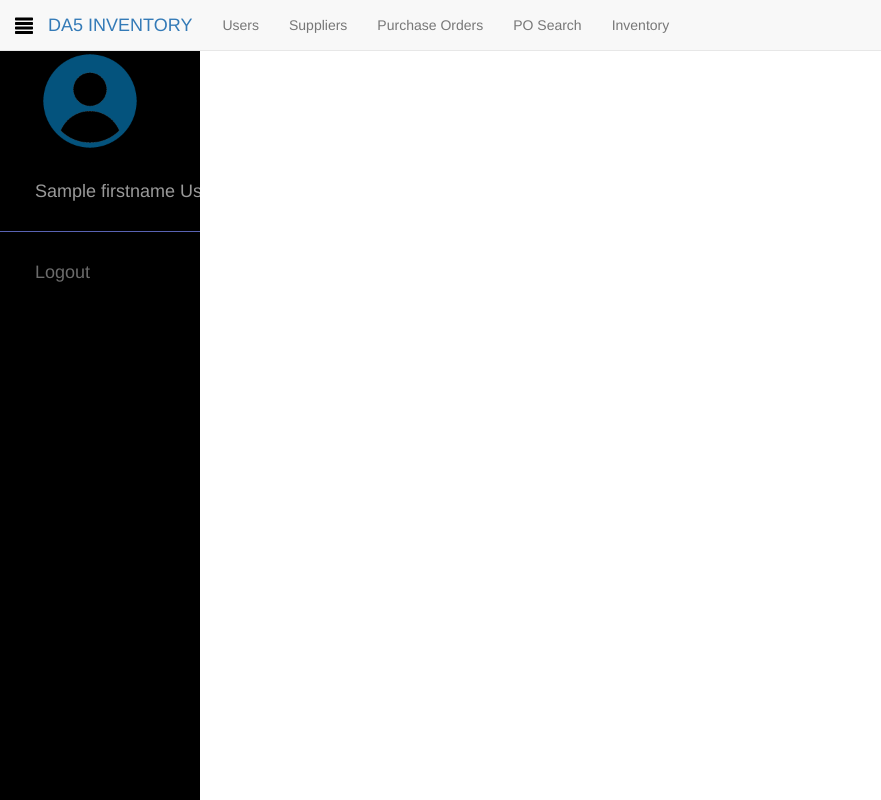
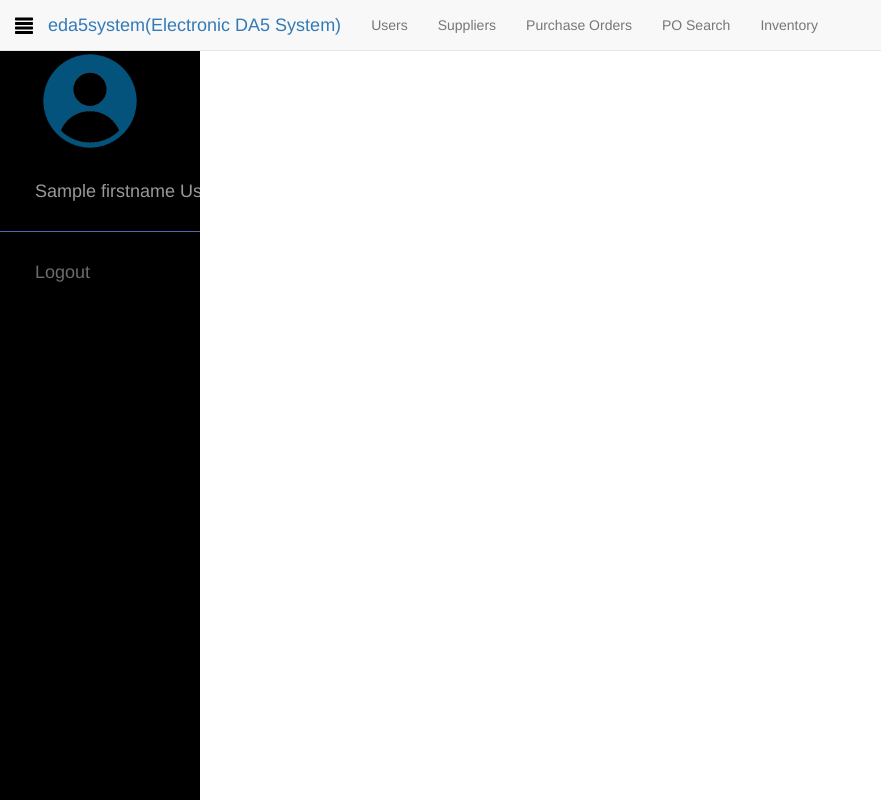
Before and after one commit to topman99/eda5system, a CodeIgniter app: the page made by application/views/templates/header_user.php in a window 1280 px wide. Shown: the whole page, without its empty margins (0-881 px from the left). Run offline with CodeIgniter, Linux system fonts and the light colour scheme; the template is opened without the code that fills it: most values are stand-ins (such as "Sample title", 1, 10 or a date in 2020); some libraries are stand-ins or nearby versions.

Commit message:
Merged DA5 Help Desk and Inventory System

```diff
--- a/application/config/config.php
+++ b/application/config/config.php
@@ -1,6 +1,6 @@
 <?php
 defined('BASEPATH') OR exit('No direct script access allowed');
-$config['base_url'] = 'http://da5.com.ph/inventorysystem/';
+$config['base_url'] = 'http://localhost/eda5system/';
 $config['index_page'] = 'index.php';
 $config['uri_protocol']	= 'REQUEST_URI';
 $config['url_suffix'] = '';
--- a/application/views/login_view.php
+++ b/application/views/login_view.php
@@ -35,7 +35,7 @@
               echo form_open('login','class="myclass"');
               ?><div >
                 <h3><center><img src="<?php echo base_url('assets/images/logo5.png') ?>" width="70%" height="70%" ><br></center></h3>
-                <h4><center>DA5 INVENTORY SYSTEM</center></h4>
+                <h4><center>Electronic DA5 System</center></h4>
                 <div class="form-group">
                 <center>
                   <?php
--- a/application/views/templates/header_admin.php
+++ b/application/views/templates/header_admin.php
@@ -23,7 +23,7 @@
                     <a id="menu-toggle" href="#" class="glyphicon glyphicon-align-justify btn-menu toggle">
                         <i class="fa fa-bars"></i>
                     </a>
-            <a href="#">DA5 INVENTORY</a>
+            <a href="#">eda5system(Electronic DA5 System)</a>
                 </div>
       </div>
       <div id="navbar" class="collapse navbar-collapse">
--- a/application/views/templates/header_superadmin.php
+++ b/application/views/templates/header_superadmin.php
@@ -23,7 +23,7 @@
                     <a id="menu-toggle" href="#" class="glyphicon glyphicon-align-justify btn-menu toggle">
                         <i class="fa fa-bars"></i>
                     </a>
-            <a href="#">DA5 INVENTORY</a>
+            <a href="#">eda5system(Electronic DA5 System)</a>
                 </div>
       </div>
       <div id="navbar" class="collapse navbar-collapse">
--- a/application/views/templates/header_user.php
+++ b/application/views/templates/header_user.php
@@ -23,7 +23,7 @@
                     <a id="menu-toggle" href="#" class="glyphicon glyphicon-align-justify btn-menu toggle">
                         <i class="fa fa-bars"></i>
                     </a>
-            <a href="#">DA5 INVENTORY</a>
+            <a href="#">eda5system(Electronic DA5 System)</a>
                 </div>
       </div>
       <div id="navbar" class="collapse navbar-collapse">
```
